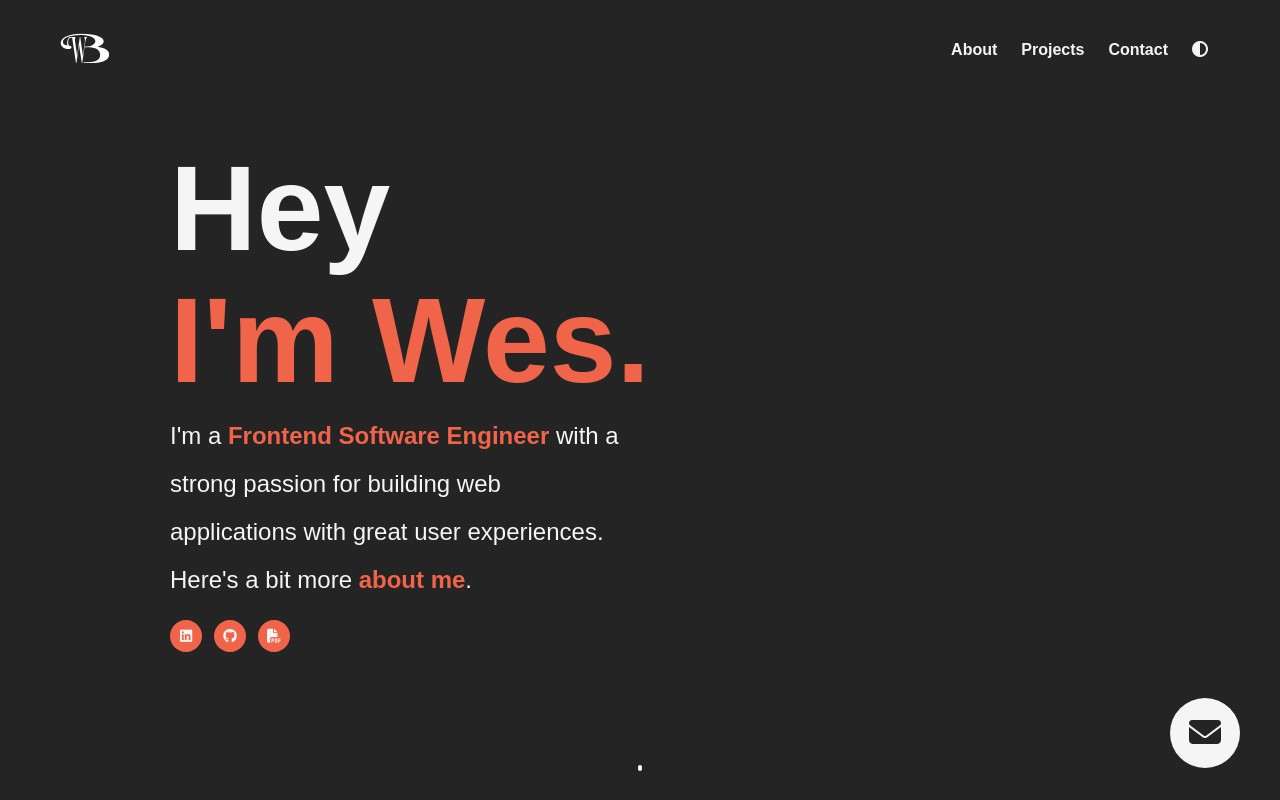
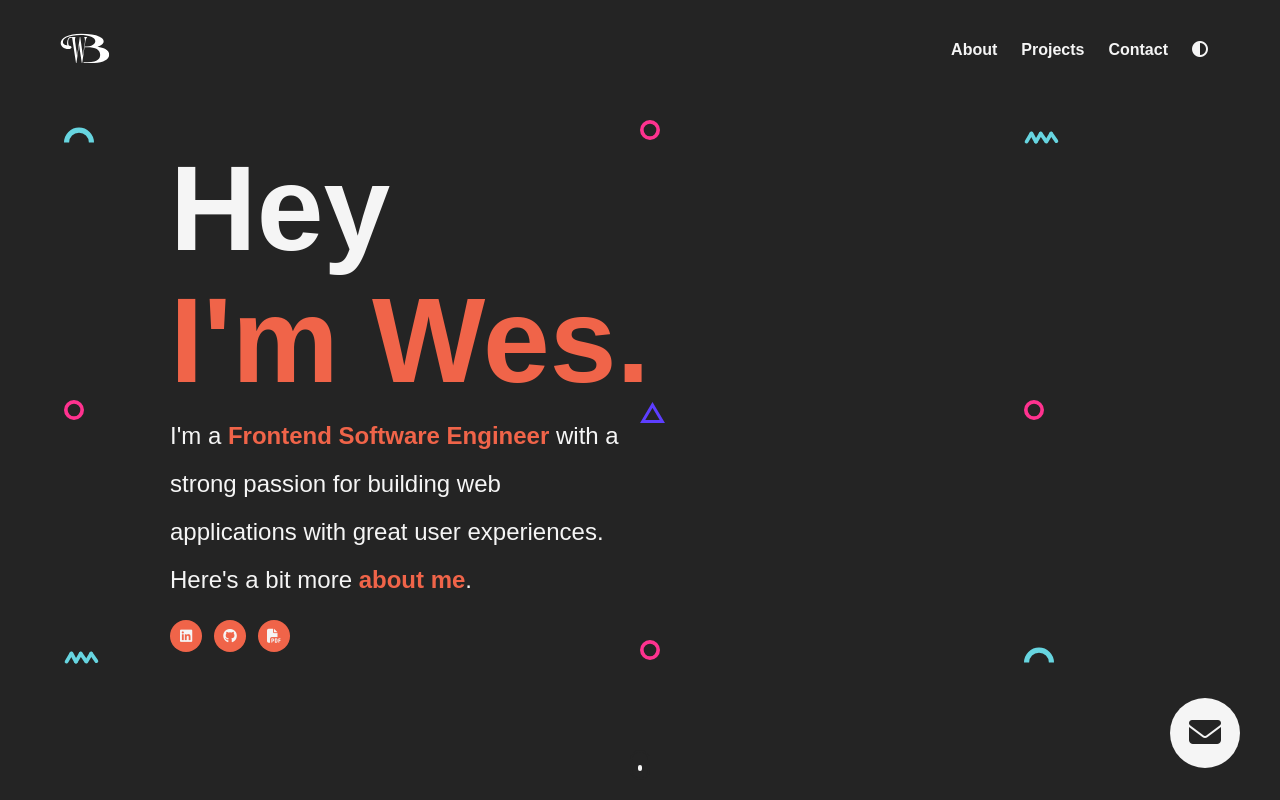
Before and after one commit to Wes0808/HTML-4.1, a plain HTML site: page index.html in a window 1280 px wide. Shown: the top 800 px of the page. Drawn offline with nearby package versions, Linux system fonts and the light colour scheme.

Commit message:
Finished Most of the Background

```diff
--- a/index.html
+++ b/index.html
@@ -22,15 +22,14 @@
 </script>
   </head>
   <body class="dark-theme">
-    <section id="landing-page">
+    <section id="landing-page" onmousemove="moveBackground(event)">
       <nav>
         <figure>
           <img id="personal-logo" src="./assets/WB Logo.svg" alt="" />
         </figure>
         <ul class="nav__link--list">
           <li class="nav__link" >
-            <a
-              href="#"
+            <a href="#"
               class="nav__link--anchor link__hover-effect link__hover-effect--black"
               >About</a
             >
@@ -153,6 +152,15 @@
         </div>
         <i class="fas fa-times modal__exit click" onclick="toggleModal()"></i>
       </div>
+      <img src="./assets/semi circle.svg" class="shape shape--0">
+      <img src="./assets/circle.svg" class="shape shape--1">
+      <img src="./assets/squiggly.svg" class="shape shape--2">
+      <img src="./assets/circle.svg" class="shape shape--3">
+      <img src="./assets/triangle.svg" class="shape shape--4">
+      <img src="./assets/circle.svg" class="shape shape--5">
+      <img src="./assets/squiggly.svg" class="shape shape--6">
+      <img src="./assets/circle.svg" class="shape shape--7">
+      <img src="./assets/semi circle.svg" class="shape shape--8">
     </section>
     <section id="projects">
       <div class="container">
--- a/index.js
+++ b/index.js
@@ -4,6 +4,20 @@
 
 let isModalOpen = false;
 let contrastToggle = false;
+const scaleFactor = 1 / 20;
+
+function moveBackground(event) {
+    const shapes = document.querySelectorAll(".shape");
+    const x = event.clientX * scaleFactor;
+    const y = event.clientY * scaleFactor;
+
+    for ( i = 0; i < shapes.length; ++i) {
+        const isOdd = 1 % 2 !== 0;
+        const boolInt = isOdd ? -1 : 1;
+        shapes[i].style.transform = `translate (${x * boolInt}px, ${y * boolInt}px)`;
+    }
+
+}
 
 function toggleContrast(){
     contrastToggle = !contrastToggle;
--- a/styles.css
+++ b/styles.css
@@ -617,3 +617,54 @@ footer {
 .footer__copyright {
     color: whitesmoke;
 }
+
+/*
+SHAPES
+Shapes on First Row = Height 35vh
+Shapes on the Second Row = Height 70vh
+Shapes on the Third Row = Height 95vh
+Shapes on the First COLUMN = width 5vw
+Shapes on the Second COLUMN = width 50vw
+Shapes on the Third COLUMN = width 80vw
+*/
+
+.shape {
+    position: fixed;
+}
+
+ .shape--0 {
+    top: 15vh;
+    left: 5vw;
+ }
+ .shape--1 {
+    top: 15vh;
+    left: 50vw;
+ }
+ .shape--2 {
+    top: 15vh;
+    left: 80vw;
+ }
+ .shape--3 {
+    top: 50vh;
+    left: 5vw;
+ }
+ .shape--4 {
+    top: 50vh;
+    left: 50vw;
+ }
+ .shape--5 {
+    top: 50vh;
+    left: 80vw;
+ }
+ .shape--6 {
+    top: 80vh;
+    left: 5vw;
+ }
+ .shape--7 {
+    top: 80vh;
+    left: 50vw;
+ }
+ .shape--8 {
+    top: 80vh;
+    left: 80vw;
+ }
```
